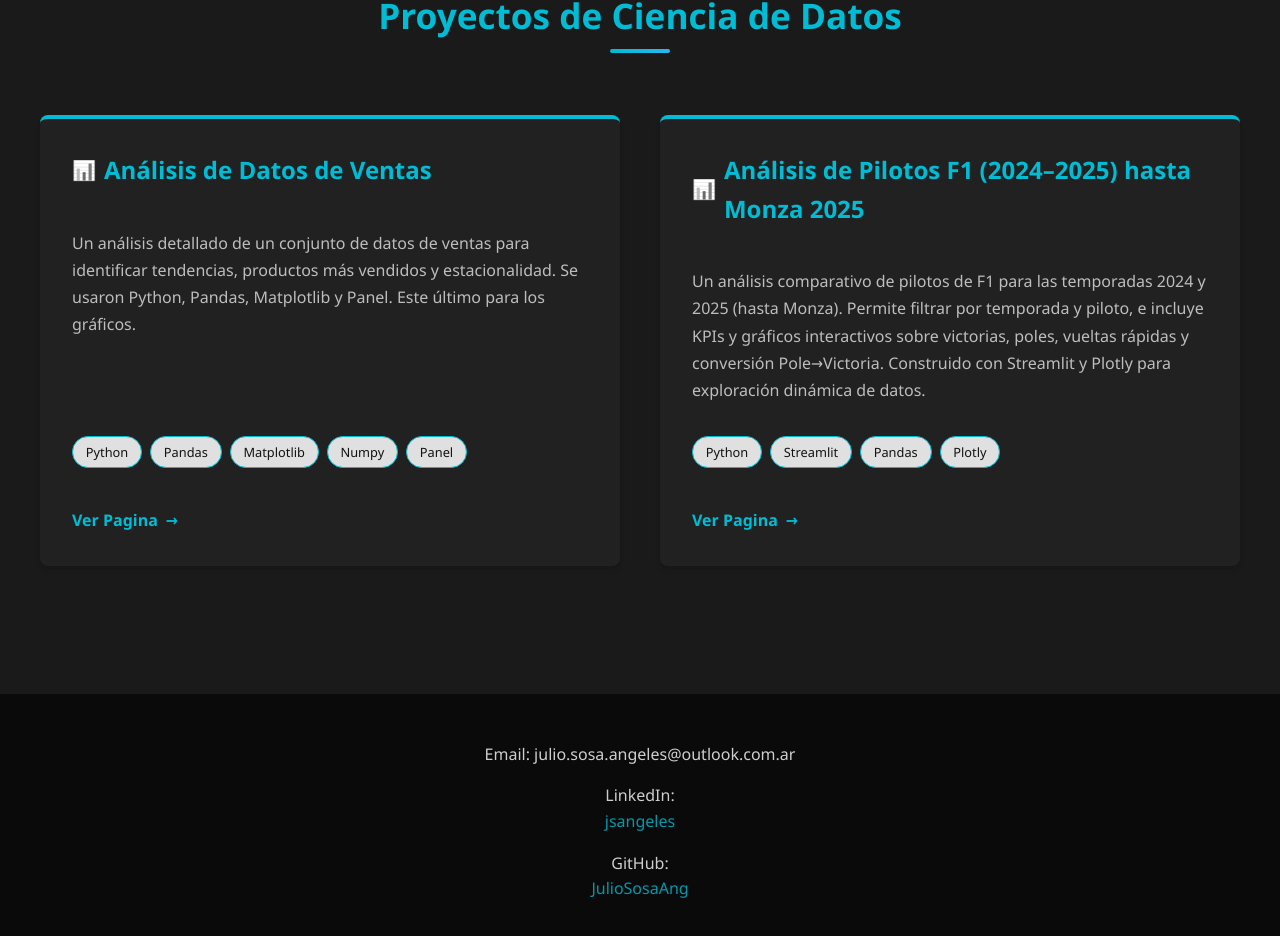
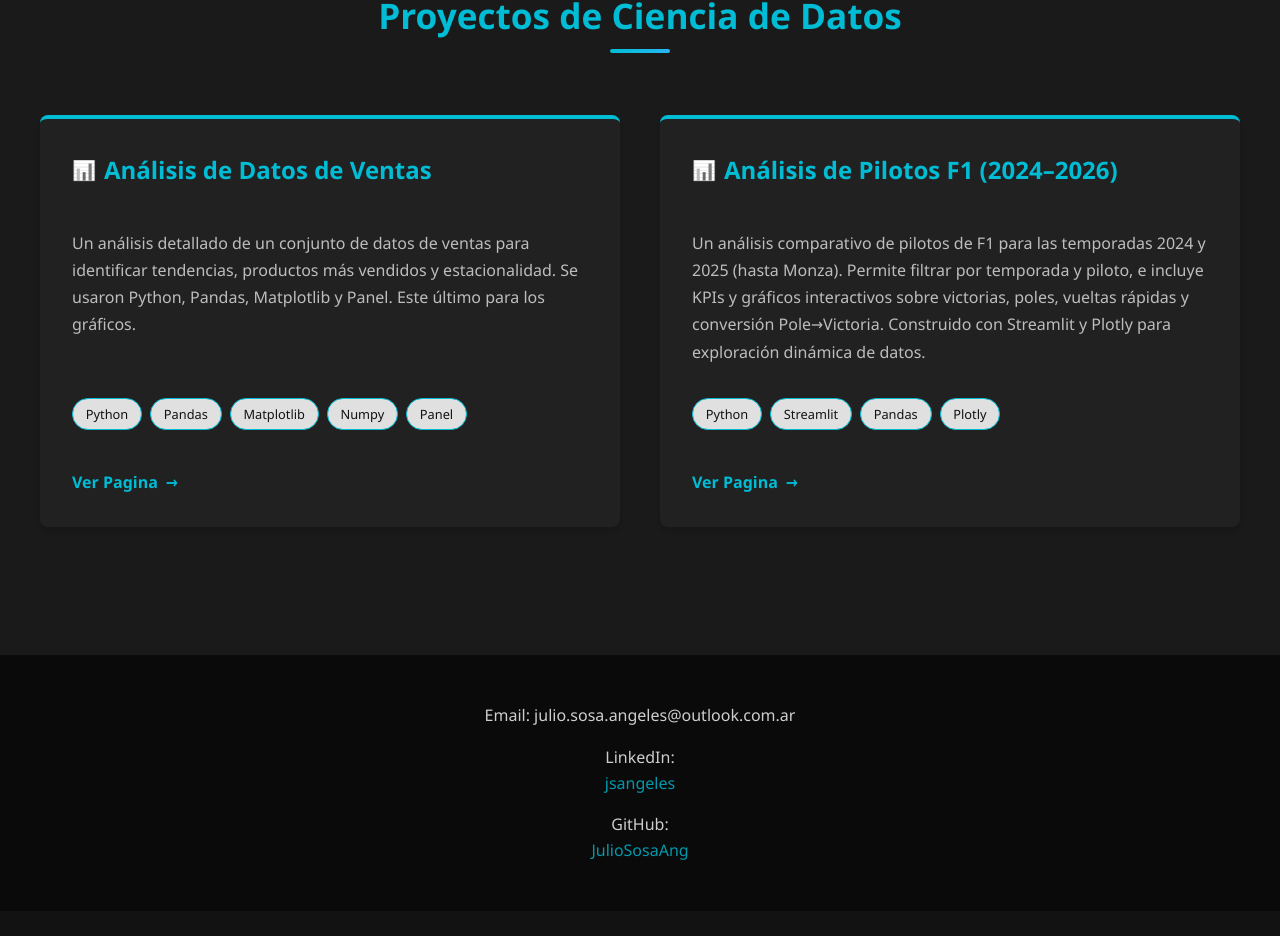
Before and after one commit to JulioSosaAng/mi-portfolio, a React (Vite) app: page / in a window 1280 px wide. Shown: the part 1328-2264 px from the top of the page. After the commit the page ends 2239 px from the top, so only its background shows below. Built offline with nearby package versions, Linux system fonts and the light colour scheme.

Commit message:
Update F1 analysis title to 2024–2026

```diff
--- a/src/App.jsx
+++ b/src/App.jsx
@@ -11,7 +11,7 @@ const App = () => {
       techs: ["Python", "Pandas", "Matplotlib","Numpy","Panel"]
     },
     {
-      title: "Análisis de Pilotos F1 (2024–2025) hasta Monza 2025",
+      title: "Análisis de Pilotos F1 (2024–2026)",
       description: "Un análisis comparativo de pilotos de F1 para las temporadas 2024 y 2025 (hasta Monza). Permite filtrar por temporada y piloto, e incluye KPIs y gráficos interactivos sobre victorias, poles, vueltas rápidas y conversión Pole→Victoria. Construido con Streamlit y Plotly para exploración dinámica de datos.",
       link: "https://f1-pilotos-2024-2025.streamlit.app/",
       techs: ["Python", "Streamlit", "Pandas", "Plotly"]
```
